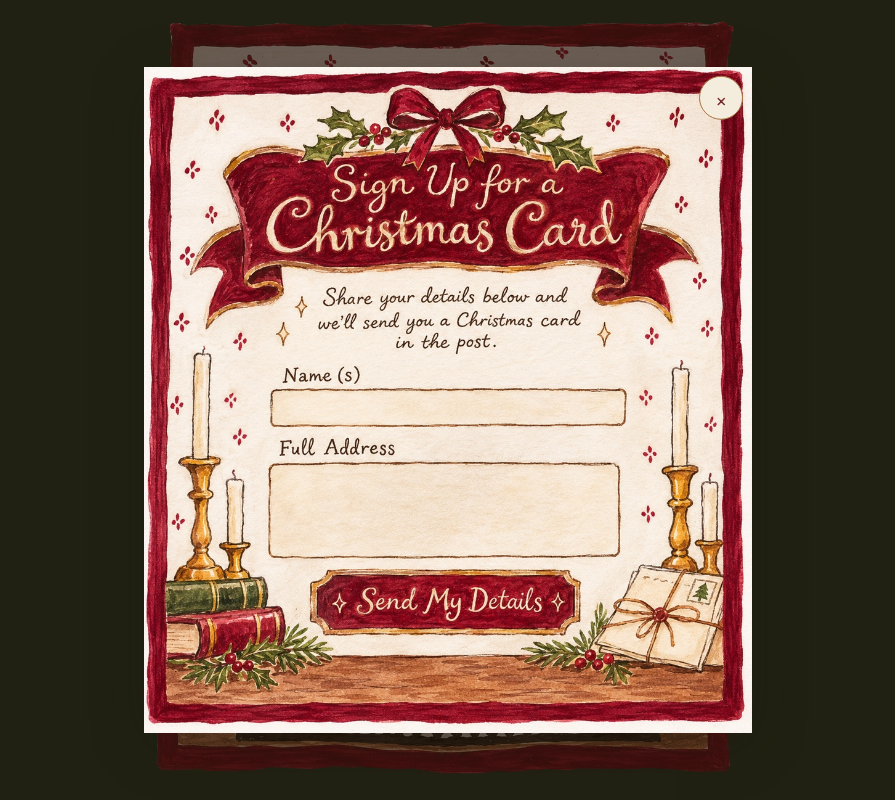
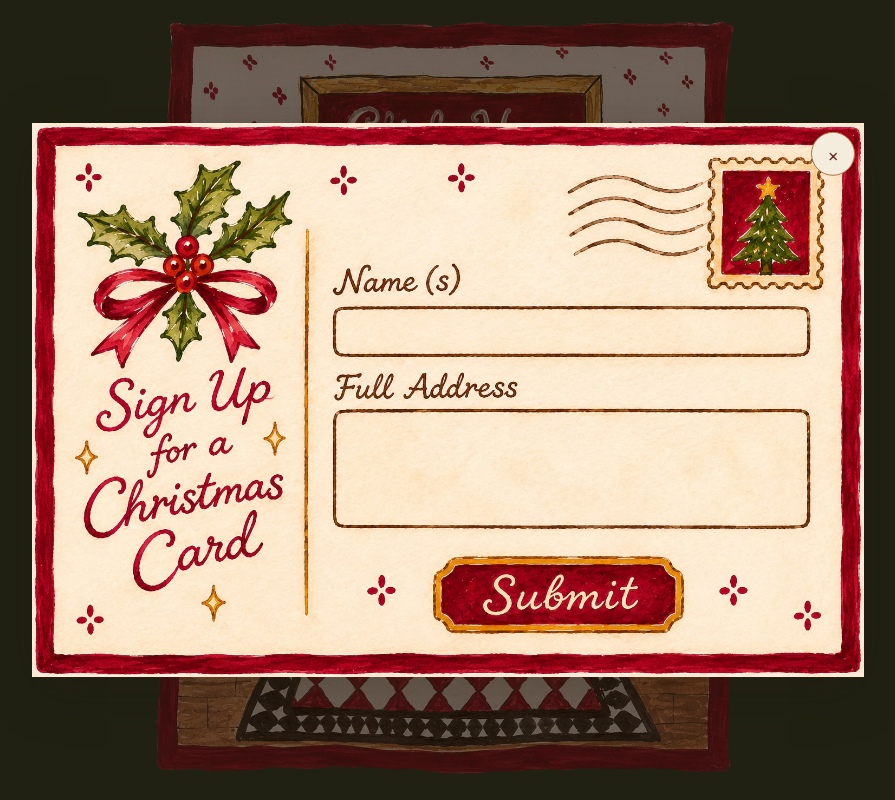
Before and after one commit to ldaly4/lucyandpatrick, a plain HTML site: page index.html in a window 1280 px wide. Both pictures are taken after a click on the button "Click here for a card. Sign up for a Christmas card.". Shown: the whole page, without its empty margins (192-1087 px from the left). Drawn offline with nearby package versions, Linux system fonts and the light colour scheme.

Commit message:
Use the landscape postcard for postal sign-up

```diff
--- a/index.html
+++ b/index.html
@@ -8,7 +8,7 @@
   <link rel="preconnect" href="https://fonts.googleapis.com">
   <link rel="preconnect" href="https://fonts.gstatic.com" crossorigin>
   <link rel="stylesheet" href="https://fonts.googleapis.com/css2?family=Cormorant+Garamond:ital,wght@0,600;0,700;1,600&amp;family=Source+Sans+3:wght@400;600&amp;display=swap">
-  <link rel="stylesheet" href="styles.css?v=thank-you-card">
+  <link rel="stylesheet" href="styles.css?v=postal-postcard">
   <script src="script.js?v=sheet-connection" defer></script>
 </head>
 <body>
@@ -40,7 +40,7 @@
         <input type="hidden" name="type" value="letter">
         <div hidden><label>Leave blank <input type="text" name="website" tabindex="-1" autocomplete="off"></label></div>
         <div class="postal-poster">
-          <img src="images/postal-form.jpeg" width="987" height="1080" alt="" loading="lazy">
+          <img src="images/postal-postcard.jpeg" width="1536" height="1024" alt="" loading="lazy">
           <div class="postal-field postal-name">
             <label for="letter-name"><span class="visually-hidden">Name(s)</span></label>
             <input id="letter-name" name="name" autocomplete="name" required maxlength="150" aria-describedby="letter-name-error">
@@ -49,7 +49,7 @@
             <label for="letter-address"><span class="visually-hidden">Full address</span></label>
             <textarea id="letter-address" name="full_address" autocomplete="street-address" required maxlength="800" aria-describedby="letter-address-error"></textarea>
           </div>
-          <button class="postal-submit" type="submit"><span class="visually-hidden">Send my details</span></button>
+          <button class="postal-submit" type="submit"><span class="visually-hidden">Submit</span></button>
         </div>
         <div class="postal-notices">
           <p id="letter-name-error" aria-live="polite"></p>
--- a/styles.css
+++ b/styles.css
@@ -234,8 +234,10 @@ button:disabled { cursor: wait; }
 body:has(dialog[open]) { overflow: hidden; }
 
 #card-dialog {
-  width: min(calc(100% - 1.25rem), 38rem);
-  width: min(calc(100% - 1.25rem), 38rem, calc((100dvh - 1.25rem) * .914));
+  --card-ratio: 1.5;
+  --card-max-width: 52rem;
+  width: min(calc(100% - 1.25rem), var(--card-max-width));
+  width: min(calc(100% - 1.25rem), var(--card-max-width), calc((100dvh - 1.25rem) * var(--card-ratio)));
   max-width: none;
   max-height: calc(100dvh - 1.25rem);
   padding: 0;
@@ -244,6 +246,11 @@ body:has(dialog[open]) { overflow: hidden; }
   color: var(--ink);
   box-shadow: 0 12px 50px #21170b45;
   scrollbar-color: #9f7648 var(--paper-deep);
+}
+
+#card-dialog:has(.thanks:not([hidden])) {
+  --card-ratio: .914;
+  --card-max-width: 38rem;
 }
 
 #card-dialog::backdrop { background: #251608a6; }
@@ -291,20 +298,20 @@ body:has(dialog[open]) { overflow: hidden; }
 
 .postal-field {
   position: absolute;
-  left: 21.2%;
-  right: 21%;
+  left: 36.5%;
+  right: 6.8%;
 }
 
-.postal-name { top: 48.65%; height: 5.05%; }
-.postal-address { top: 59.65%; height: 13.8%; right: 22%; }
+.postal-name { top: 33.4%; height: 8.5%; }
+.postal-address { top: 52%; height: 20.8%; }
 
 .postal-field label {
   position: absolute;
-  inset: -55% 0 0;
+  inset: -90% 0 0;
   cursor: text;
 }
 
-.postal-address label { top: -24%; }
+.postal-address label { top: -34%; }
 
 .postal-field input,
 .postal-field textarea {
@@ -329,8 +336,8 @@ body:has(dialog[open]) { overflow: hidden; }
 
 .postal-submit {
   position: absolute;
-  inset: 75.5% 28% auto 27.4%;
-  height: 9.8%;
+  inset: 78.35% 21.75% auto 48.35%;
+  height: 13.5%;
   border: 0;
   background: transparent;
 }
```
Also changed, not shown: images/postal-form.jpeg (deleted), images/postal-postcard.jpeg (added), 1 other file.
